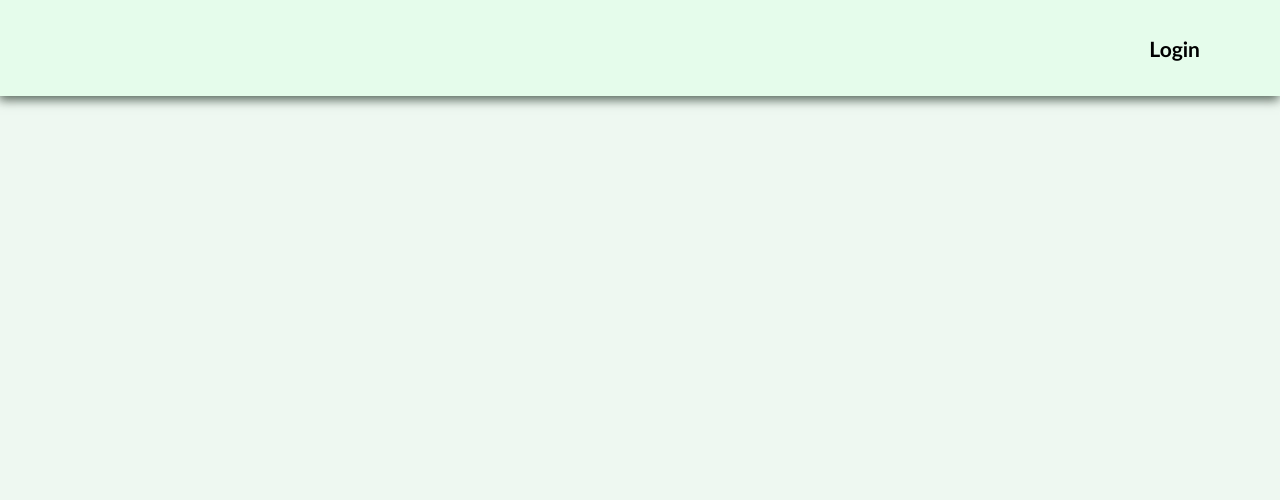
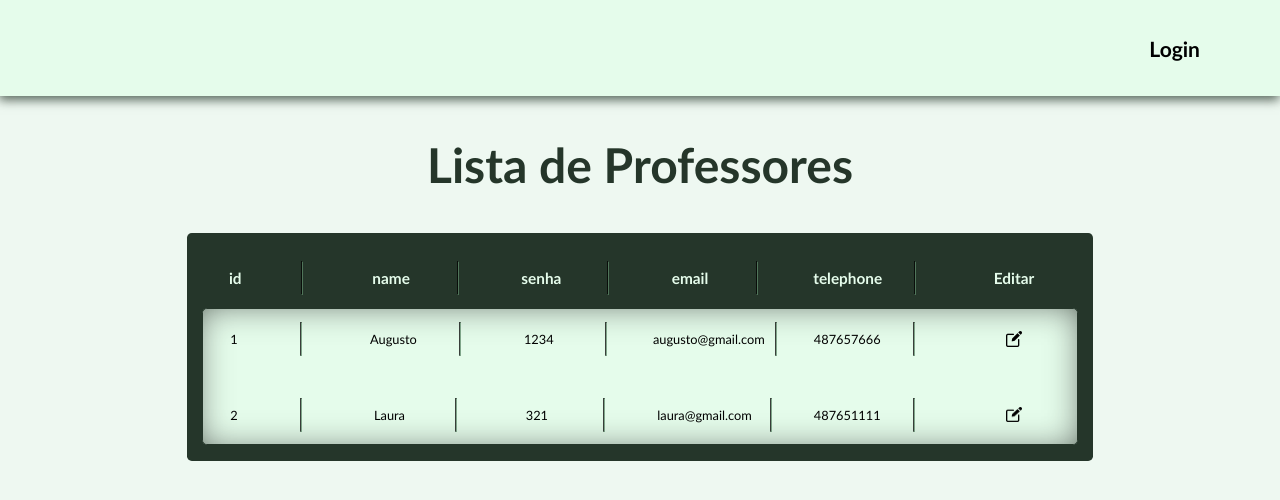
Before and after one commit to jhonicauan/ABP, a React (Vite) app in the folder projetoABP/: page /listaprofessores in a window 1280 px wide. Before the commit this address had no page. Shown: the top 500 px of the page. Built offline with nearby package versions, Linux system fonts and the light colour scheme.

Commit message:
Professores - Listagem e Edição
Criação da tela de listagem dos professores e início da criação das pastas para a tela de edição dos professores.

```diff
--- a/projetoABP/src/App.jsx
+++ b/projetoABP/src/App.jsx
@@ -3,6 +3,7 @@ import Mainheader from './components/main_header/main_header'
 import LoginPage from './pages/loginPage/loginPage'
 import ListAlunosPage from './pages/listAlunosPage/listAlunosPage'
 import EditAlunosPage from './pages/editAlunosPage/editAlunosPage'
+import ListProfessoresPage from './pages/listProfessoresPage/listProfessoresPage'
 import { BrowserRouter as Router,Route,Routes } from 'react-router-dom'
 import './App.css'
 
@@ -17,6 +18,7 @@ function App() {
         <Route path='/home' element={<Homepage></Homepage>}/>
         <Route path='/listalunos' element={<ListAlunosPage></ListAlunosPage>}/>
         <Route path='/editalunos/:idAluno' element={<EditAlunosPage></EditAlunosPage>}/>
+        <Route path='/listaprofessores' element={<ListProfessoresPage></ListProfessoresPage>}/>
       </Routes>
     </Router>
    </>
--- /dev/null
+++ b/projetoABP/src/pages/listProfessoresPage/listProfessoresPage.css
@@ -0,0 +1,12 @@
+main{
+     display: flex;
+     margin: 0 1rem;
+     justify-content: center;
+     align-items: center;
+     flex-direction: column;
+}
+
+.tittle{
+    color: rgb(37, 54, 42);
+    font-size: 2em;
+}
--- /dev/null
+++ b/projetoABP/src/pages/listProfessoresPage/listProfessoresPage.jsx
@@ -0,0 +1,16 @@
+import "./ListProfessoresPage.css";
+import { prof } from '../../entities/professor'
+import Lista from '../../components/lista/lista'
+import { db } from '../../../db'
+
+export default function ListProfessoresPage() {
+    const listProfessores = db['professores']
+    return (
+        <main>
+            <div className='tittle'>
+                <h2>Lista de Professores</h2>
+            </div>
+            <Lista entityList={listProfessores}></Lista>
+        </main>
+    )
+}
```
Also changed, not shown: projetoABP/src/pages/editProfessoresPage/editProfessoresPage.css (added), projetoABP/src/pages/editProfessoresPage/editProfessoresPage.jsx (added).
